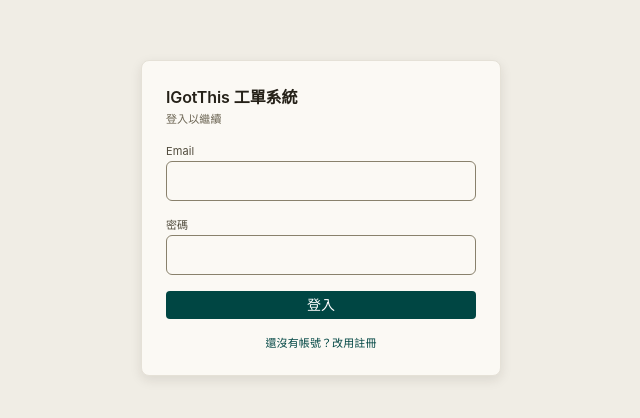
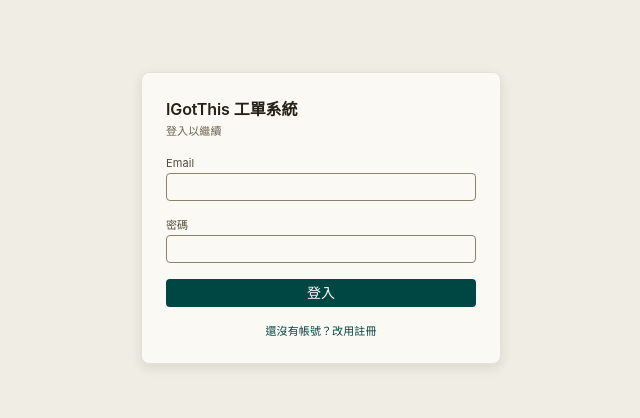
Before and after one commit to almightyken0425/IGotThis-Impl-IssueSystem, a React (Vite) app in the folder packages/web/: page /login in a window 1280 px wide. Shown: the part 182-600 px from the top of the page, without its empty margins (319-959 px from the left). Built offline with nearby package versions, Linux system fonts and the light colour scheme; no server answers.

Commit message:
改 LoginScreen 逐名對齊 design 定案畫面
本次主題：login-screen-impl

配對 commit 涵蓋層：
- impl-no1_issue_system: 3 files changed

（單層主題，不涉及跨層配對。）

```diff
--- a/packages/web/src/components/controls/TextInput.tsx
+++ b/packages/web/src/components/controls/TextInput.tsx
@@ -38,6 +38,10 @@ export interface TextInputProps {
   readonly clearable?: boolean;
   readonly fullWidth?: boolean;
   readonly style?: CSSProperties;
+  /** 原生 input type；design 的 canvas demo 不區分（純視覺展示），此為 impl 端功能性擴充，不影響視覺 token。預設 'text'。 */
+  readonly type?: 'text' | 'email' | 'password';
+  /** 原生 autoComplete 屬性，同 type 屬功能性擴充。 */
+  readonly autoComplete?: string;
 }
 
 export function TextInput({
@@ -51,6 +55,8 @@ export function TextInput({
   clearable = true,
   fullWidth = false,
   style,
+  type = 'text',
+  autoComplete,
 }: TextInputProps) {
   const { theme } = useTheme();
   const [hover, setHover] = useState(false);
@@ -94,9 +100,11 @@ export function TextInput({
         />
       )}
       <input
+        type={type}
         value={value}
         placeholder={placeholder}
         disabled={disabled}
+        {...(autoComplete !== undefined ? { autoComplete } : {})}
         onChange={(event) => onChange?.(event.target.value)}
         {...focusProps}
         style={{
--- a/packages/web/src/screens/LoginScreen/LoginScreen.tsx
+++ b/packages/web/src/screens/LoginScreen/LoginScreen.tsx
@@ -3,63 +3,52 @@
 // 角色：認證入口。單一 Company 模式下，首位使用者以「註冊」建立 Default Company
 // 與帳號，其後皆以「登入」進入。兩種模式共用同一組欄位，以切換連結互轉。
 //
-// design 對應：登入頁在 design git 尚無定案畫面，故本檔的組裝值就地由既有 atomic
-// 階梯與 theme 求值組出，等 design 出定案再逐名對齊。無 hex、無裸色。
+// 對側 design：no4_product_designs/no1_issue_system 的
+// project/30_screens/no7_login_screen/no7_login_screen.jsx（login／register 兩
+// variant），逐名對齊：LOGIN_SCREEN_TOKENS 對應 design 的同名 token、欄位排版
+// 沿用 design 選用的共用 TextInput（design 的 canvas demo 無 type 區分，
+// type／autoComplete 屬 impl 端功能性擴充，見 TextInput.tsx 開頭註解）。
 //
 // 送出後：成功由 AuthProvider 更新帳號態，導向工單清單；失敗顯示後端回的錯誤訊息。
 
 import { useState } from 'react';
-import type { CSSProperties, FormEvent } from 'react';
+import type { FormEvent } from 'react';
 import { useNavigate } from 'react-router';
 
 import { ApiError } from '../../api';
-import { Button } from '../../components/controls';
+import { Button, TextInput } from '../../components/controls';
+import type { TextInputProps } from '../../components/controls';
 import { useAuth } from '../../auth/AuthContext';
-import {
-  BORDER_WIDTH,
-  controlShadow,
-  FONT_FAMILY,
-  RADIUS,
-  SPACING,
-  TYPE_STYLES,
-  useTheme,
-} from '../../theme';
+import { controlShadow, FONT_FAMILY, TYPE_STYLES, useTheme } from '../../theme';
 import type { Theme } from '../../theme';
 import { typeStyle } from '../typeStyle';
+import { LOGIN_SCREEN_TOKENS } from './tokens';
+
+const T = LOGIN_SCREEN_TOKENS;
 
 type Mode = 'login' | 'register';
 
 interface FieldProps {
   readonly theme: Theme;
   readonly label: string;
-  readonly type: string;
+  readonly type: NonNullable<TextInputProps['type']>;
   readonly value: string;
   readonly autoComplete: string;
   readonly onChange: (value: string) => void;
 }
 
-/** 表單欄位：標籤在上、輸入在下。登入頁專用，故就地實作、不動共用 TextInput。 */
+/** 表單欄位：標籤在上、輸入在下。對齊 design 的 LG_Field，複用共用 TextInput。 */
 function Field({ theme, label, type, value, autoComplete, onChange }: FieldProps) {
-  const inputStyle: CSSProperties = {
-    height: SPACING['3xl'], // 40
-    padding: `0 ${SPACING.md}px`,
-    borderRadius: RADIUS.md,
-    border: `${BORDER_WIDTH.hairline}px solid ${theme.border.input}`,
-    background: theme.bg.surface,
-    color: theme.text.primary,
-    fontFamily: FONT_FAMILY.base,
-    outline: 'none',
-    ...typeStyle(TYPE_STYLES.bodySm),
-  };
   return (
-    <label style={{ display: 'flex', flexDirection: 'column', gap: SPACING['2xs'] }}>
-      <span style={{ ...typeStyle(TYPE_STYLES.caption), color: theme.text.secondary }}>{label}</span>
-      <input
+    <label style={{ display: 'flex', flexDirection: 'column', gap: T.FIELD_GAP }}>
+      <span style={{ ...typeStyle(T.FIELD_LABEL_TYPE), color: theme.text.secondary }}>{label}</span>
+      <TextInput
         type={type}
         value={value}
         autoComplete={autoComplete}
-        onChange={(event) => onChange(event.target.value)}
-        style={inputStyle}
+        onChange={onChange}
+        clearable={false}
+        fullWidth
       />
     </label>
   );
@@ -108,7 +97,7 @@ export function LoginScreen() {
         display: 'flex',
         alignItems: 'center',
         justifyContent: 'center',
-        padding: SPACING.xl,
+        padding: T.OUTER_PADDING,
         background: theme.bg.base,
         color: theme.text.primary,
         fontFamily: FONT_FAMILY.base,
@@ -117,23 +106,23 @@ export function LoginScreen() {
       <form
         onSubmit={onSubmit}
         style={{
-          width: SPACING['3xl'] * 9, // 360
+          width: T.FORM_WIDTH,
           maxWidth: '100%',
           display: 'flex',
           flexDirection: 'column',
-          gap: SPACING.lg,
-          padding: SPACING.xl,
+          gap: T.FORM_GAP,
+          padding: T.FORM_PADDING,
           background: theme.bg.surface,
-          border: `${BORDER_WIDTH.hairline}px solid ${theme.border.base}`,
-          borderRadius: RADIUS.lg,
+          border: `${T.FORM_BORDER_WIDTH}px solid ${theme.border.base}`,
+          borderRadius: T.FORM_RADIUS,
           boxShadow: controlShadow(theme, 'level2'),
         }}
       >
-        <div style={{ display: 'flex', flexDirection: 'column', gap: SPACING['2xs'] }}>
-          <span style={{ ...typeStyle(TYPE_STYLES.sectionTitle), color: theme.text.primary }}>
+        <div style={{ display: 'flex', flexDirection: 'column', gap: T.FIELD_GAP }}>
+          <span style={{ ...typeStyle(T.TITLE_TYPE), color: theme.text.primary }}>
             IGotThis 工單系統
           </span>
-          <span style={{ ...typeStyle(TYPE_STYLES.caption), color: theme.text.tertiary }}>
+          <span style={{ ...typeStyle(T.SUBTITLE_TYPE), color: theme.text.tertiary }}>
             {isRegister ? '建立帳號以開始使用' : '登入以繼續'}
           </span>
         </div>
@@ -190,7 +179,7 @@ export function LoginScreen() {
             cursor: 'pointer',
             padding: 0,
             color: theme.primary.main,
-            ...typeStyle(TYPE_STYLES.caption),
+            ...typeStyle(T.SWITCH_TYPE),
           }}
         >
           {isRegister ? '已有帳號？改用登入' : '還沒有帳號？改用註冊'}
--- /dev/null
+++ b/packages/web/src/screens/LoginScreen/tokens.ts
@@ -0,0 +1,21 @@
+// LOGIN_SCREEN_TOKENS · 登入頁的 composition 參數
+//
+// 對齊 design git no4_product_designs/no1_issue_system 的
+// project/30_screens/no7_login_screen/no7_login_screen.jsx 定案值
+// （LOGIN_SCREEN_TOKENS 逐名對照，命名字尾不含 SCREEN 差異外皆一致）。
+
+import { BORDER_WIDTH, RADIUS, SPACING, TYPE_STYLES } from '../../theme';
+
+export const LOGIN_SCREEN_TOKENS = {
+  FORM_WIDTH: SPACING['3xl'] * 9, // 360
+  FORM_PADDING: SPACING.xl, // 24
+  FORM_GAP: SPACING.lg, // 16
+  FORM_RADIUS: RADIUS.lg, // 8
+  FORM_BORDER_WIDTH: BORDER_WIDTH.hairline,
+  FIELD_GAP: SPACING['2xs'], // 2，label 與輸入框之間
+  TITLE_TYPE: TYPE_STYLES.sectionTitle,
+  SUBTITLE_TYPE: TYPE_STYLES.caption,
+  FIELD_LABEL_TYPE: TYPE_STYLES.caption,
+  SWITCH_TYPE: TYPE_STYLES.caption,
+  OUTER_PADDING: SPACING['2xl'], // 32，artboard／viewport 邊界到卡片
+} as const;
```
